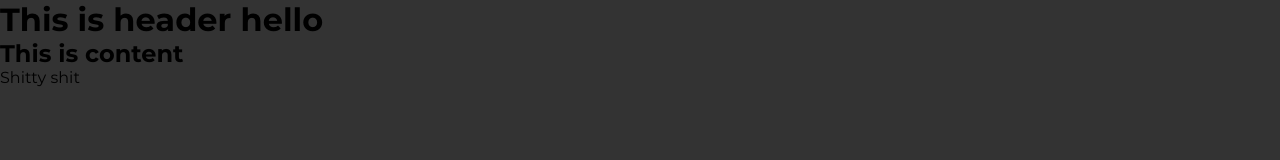
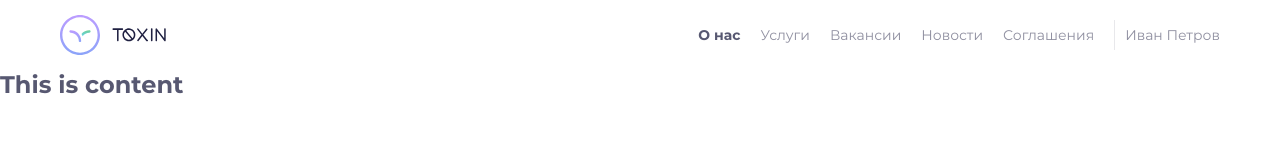
Before and after one commit to Konstaphy/Internship_second, a website built with webpack: page public/app.pug in a window 1280 px wide. Built offline with nearby package versions, Linux system fonts and the light colour scheme.

Commit message:
lay header out

```diff
--- a/public/app.pug
+++ b/public/app.pug
@@ -7,6 +7,5 @@ html
         meta(name='keywords', content='Hotels, Internship')
         title='Main page'
     body
-        include ../src/header/header
+        include ../src/components/header/header
         h2 This is content
-        div Shitty shit
--- /dev/null
+++ b/src/components/header/header.js
@@ -0,0 +1,2 @@
+import './header.scss'
+import './header__registered/header__registered.scss'
--- /dev/null
+++ b/src/components/header/header.pug
@@ -0,0 +1,16 @@
+//- includes ../../public/app.pug
+
+header.header.wrapper
+    .header__image-box
+        img(src='../src/assets/images/Logo.svg').header__image
+    .header__right-side
+        ul.header__links
+            li.header__links-item.active О нас
+            li.header__links-item Услуги
+            li.header__links-item.header-link_extractable Вакансии
+            li.header__links-item Новости
+            li.header__links-item.header-link_extractable Соглашения
+        //if registered === true
+        include ./header__registered/header__registered
+        //else
+        //include ./header__unregistered/header__unregistered
--- /dev/null
+++ b/src/components/header/header.scss
@@ -0,0 +1,30 @@
+.header{
+  height: 70px;
+  display: flex;
+  justify-content: space-between;
+  .header__image-box{
+    vertical-align: center;
+    display: grid;
+    .header__image{
+      margin: auto;
+      height: 40px;
+    }
+  }
+  .header__right-side{
+    display: flex;
+    justify-content: flex-end;
+    .header__links{
+      list-style: none;
+      display: flex;
+      .header__links-item{
+        margin: auto 10px;
+        font-size: 14px;
+        color: var(--main-color-50);
+        &.active{
+          color: var(--main-color-75);
+          font-weight: bold;
+        }
+      }
+    }
+  }
+}
--- /dev/null
+++ b/src/components/header/header__registered/header__registered.pug
@@ -0,0 +1,3 @@
+.profile
+    .profile__line
+    #name.profile__link Иван Петров
--- /dev/null
+++ b/src/components/header/header__registered/header__registered.scss
@@ -0,0 +1,19 @@
+.profile{
+  display: flex;
+  .profile__line{
+    width: 1px;
+    background-color: var(--main-color-10);
+    height: 30px;
+    margin: auto 10px;
+  }
+  .profile__link{
+    font-size: 14px;
+    vertical-align: center;
+    margin: auto;
+    color: var(--main-color-50);
+    &.active{
+      font-weight: bold;
+      color: var(--main-color-75);
+    }
+  }
+}
--- /dev/null
+++ b/src/components/header/header__unregistered/header__unregistered.pug
@@ -0,0 +1 @@
+h1 Unregistered
--- a/src/header/header.pug
+++ /dev/null
@@ -1,4 +0,0 @@
-//- includes ../../public/app.pug
-
-header.Header
-    h1 This is header hello
--- a/src/start.js
+++ b/src/start.js
@@ -1,3 +1,6 @@
+//styles
 import './styles.scss'
 
-console.log("HELLO")
+//js
+// components
+import './components/header/header'
--- a/src/styles.scss
+++ b/src/styles.scss
@@ -14,16 +14,23 @@
   font-style: normal;
 }
 
+:root {
+  --main-color-10: rgba(31, 32, 65, 0.1);
+  --main-color-75: rgba(31, 32, 65, 0.75);
+  --main-color-50: rgba(31, 32, 65, 0.5);
+}
+
 * {
   margin: 0;
   font-family: Montserrat, serif;
+  color: var(--main-color-75);
   padding: 0;
   box-sizing: border-box;
 }
 
 html, body {
   height: 100%;
-  background-color: #333;
+  background-color: #fff;
 }
 
 .wrapper{
--- a/webpack.config.js
+++ b/webpack.config.js
@@ -6,7 +6,8 @@ module.exports = {
     ,
     output: {
         filename: "index.[contenthash].js",
-        path: path.resolve(__dirname, 'build')
+        path: path.resolve(__dirname, 'build'),
+        assetModuleFilename: 'images/[hash][ext][query]'
     },
     mode: "production",
     module: {
@@ -26,6 +27,13 @@ module.exports = {
                 {loader: "pug-html-loader", options: {"pretty": true}}
             ]
         },  //pug
+        {
+            test: /\.(png|svg|jpg|jpeg|gif)$/i,
+            type: 'asset/resource',
+            generator: {
+                filename: 'static/[hash][ext][query]'
+            }
+        },
         ]
     },
     plugins: [
```
Also changed, not shown: src/assets/images/Logo.svg (added).
